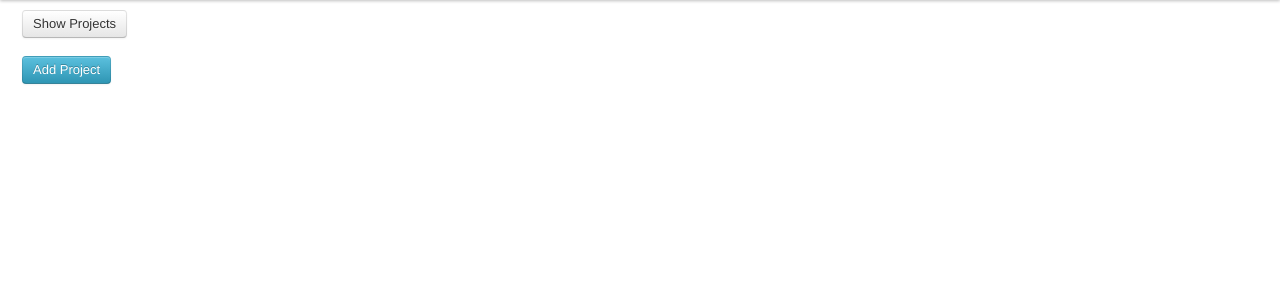
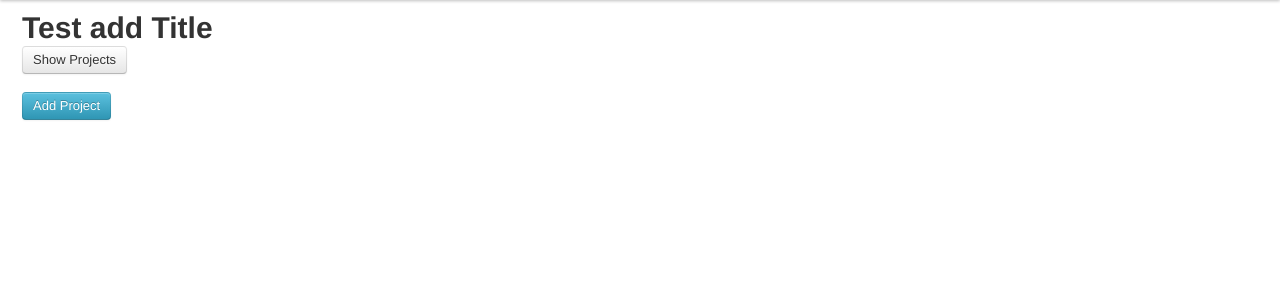
Before and after one commit to andreebrazeau/Dogether, a Django app: page / in a window 1280 px wide. Shown: the part 40-340 px from the top of the page. Run offline with Django 3.2, Linux system fonts and the light colour scheme.

Commit message:
test added h1 to task.html

```diff
--- a/templates/tasks.html
+++ b/templates/tasks.html
@@ -1,5 +1,6 @@
 {% extends "base.html" %}
 {% block projects %}
+<h1> Test add Title</h1>
   <button class='btn' id='show-projects'>Show Projects</button>
   <table class="table">
     <col width='95%'>
```
